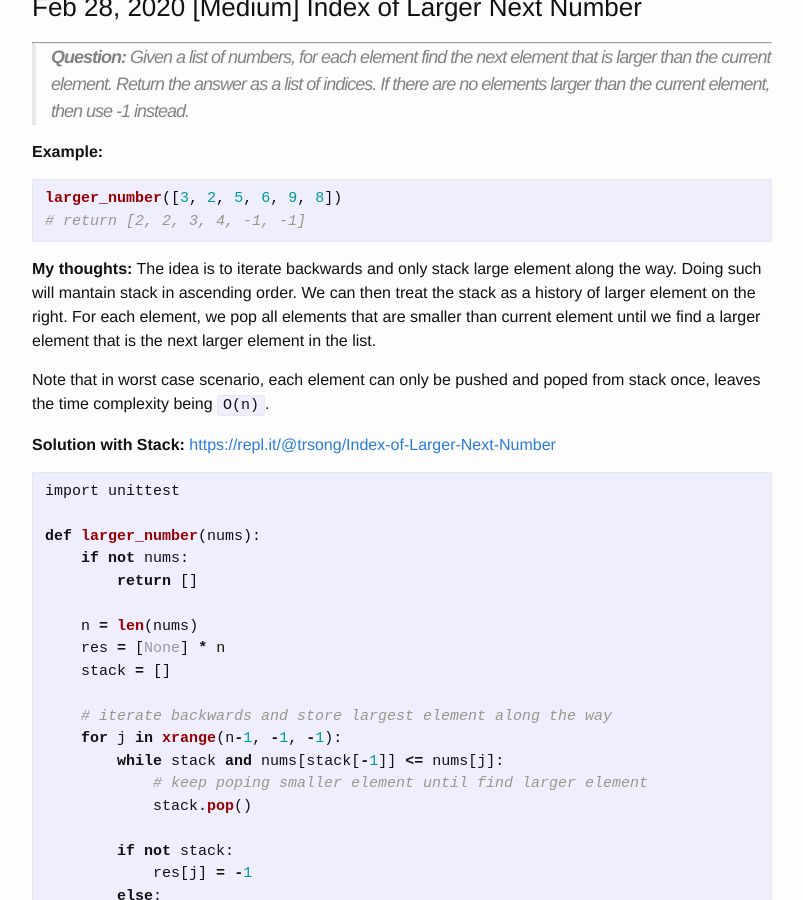
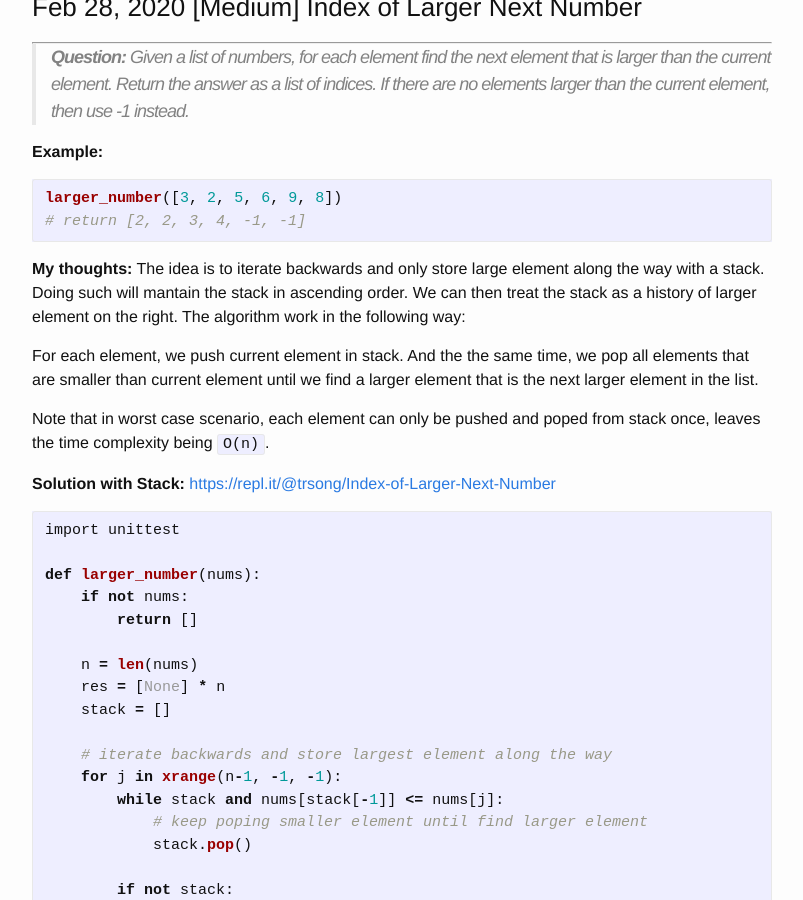
Before and after one commit to trsong/trsong.github.io, a Jekyll site: the page built from _posts/2020-02-01-DailyQuestionsFeb.md, in a window 1280 px wide and 900 px high, scrolled down 1539 px. Shown: the whole window, without its empty margins (238-1041 px from the left). Built offline with Jekyll 4.4.1, drawn with Linux system fonts in a browser that asks for light colours.

Commit message:
Fix minor wording issue in previous checkin

````diff
--- a/_posts/2020-02-01-DailyQuestionsFeb.md
+++ b/_posts/2020-02-01-DailyQuestionsFeb.md
@@ -43,7 +43,9 @@ larger_number([3, 2, 5, 6, 9, 8])
 # return [2, 2, 3, 4, -1, -1]
 ```
 
-**My thoughts:** The idea is to iterate backwards and only stack large element along the way. Doing such will mantain stack in ascending order. We can then treat the stack as a history of larger element on the right. For each element, we pop all elements that are smaller than current element until we find a larger element that is the next larger element in the list.
+**My thoughts:** The idea is to iterate backwards and only store large element along the way with a stack. Doing such will mantain the stack in ascending order. We can then treat the stack as a history of larger element on the right. The algorithm work in the following way:
+
+For each element, we push current element in stack. And the the same time, we pop all elements that are smaller than current element until we find a larger element that is the next larger element in the list.
 
 Note that in worst case scenario, each element can only be pushed and poped from stack once, leaves the time complexity being `O(n)`.
 
````
